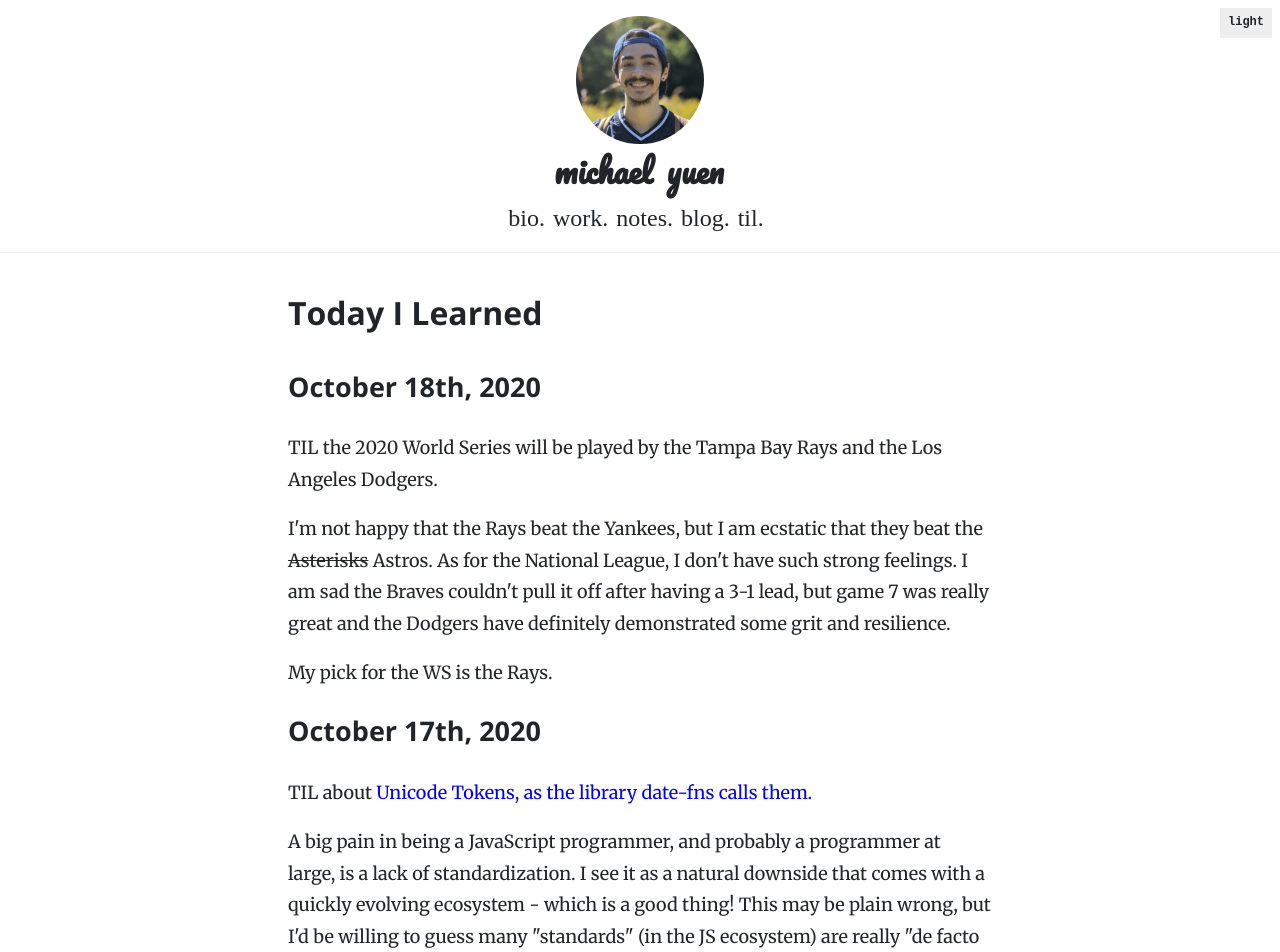
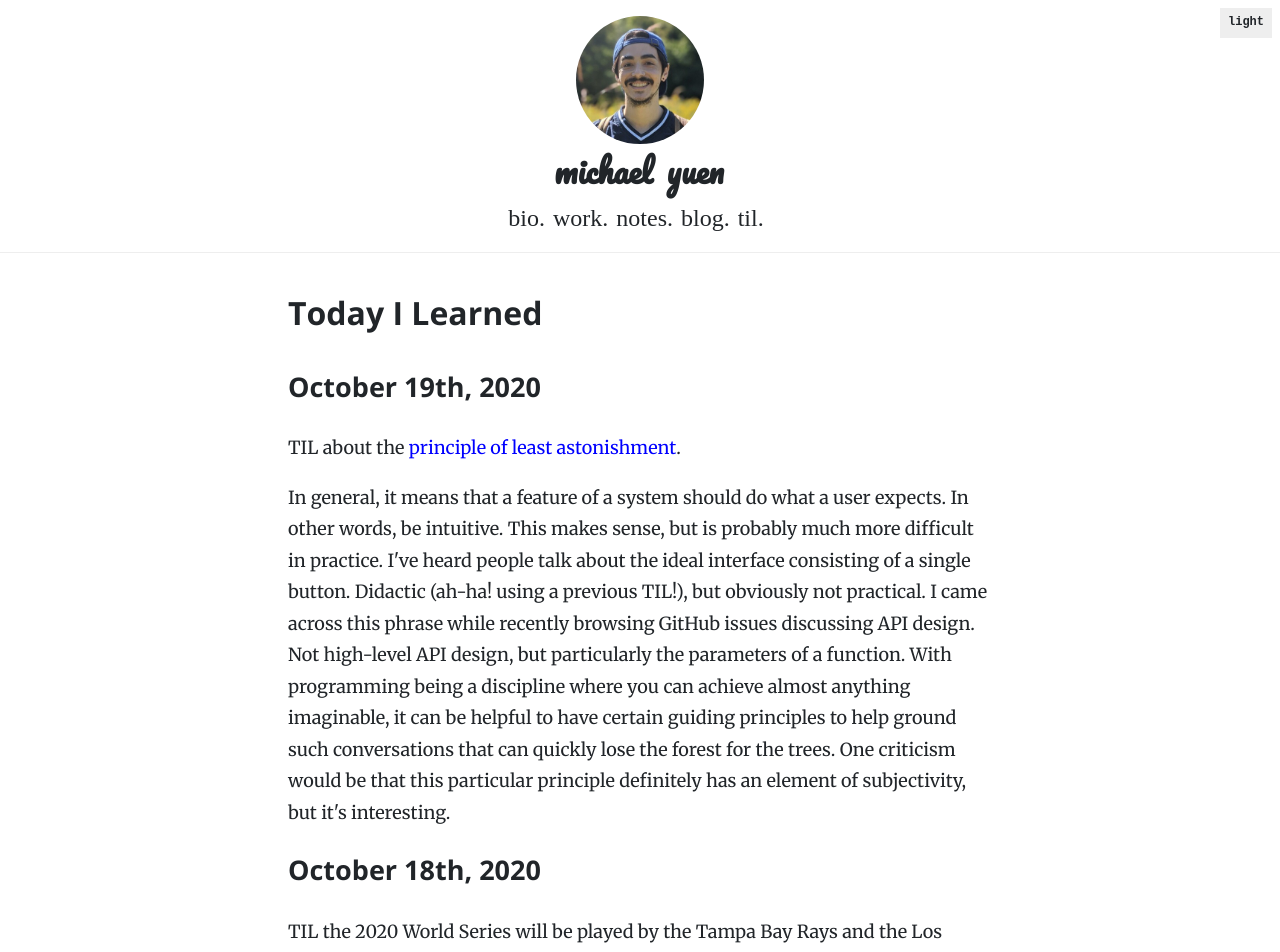
Before and after one commit to michaelyuen/personal-website, a Next.js app in the folder v5/: page /today-i-learned in a window 1280 px wide. Shown: the top 952 px of the page. Built offline with nearby package versions, Linux system fonts and the light colour scheme; a web font is replaced by a local one.

Commit message:
Add TIL for 2020-10-19 (#45)

```diff
--- a/v5/pages/today-i-learned.tsx
+++ b/v5/pages/today-i-learned.tsx
@@ -2,6 +2,32 @@ export default function TIL() {
   return (
     <section className="TILContainer">
       <h1>Today I Learned</h1>
+      <h2>October 19th, 2020</h2>
+      <p>
+        TIL about the{" "}
+        <a
+          href="https://en.wikipedia.org/wiki/Principle_of_least_astonishment"
+          target="_blank"
+        >
+          principle of least astonishment
+        </a>
+        .
+      </p>
+      <p>
+        In general, it means that a feature of a system should do what a user
+        expects. In other words, be intuitive. This makes sense, but is probably
+        much more difficult in practice. I've heard people talk about the ideal
+        interface consisting of a single button. Didactic (ah-ha! using a
+        previous TIL!), but obviously not practical. I came across this phrase
+        while recently browsing GitHub issues discussing API design. Not
+        high-level API design, but particularly the parameters of a function.
+        With programming being a discipline where you can achieve almost
+        anything imaginable, it can be helpful to have certain guiding
+        principles to help ground such conversations that can quickly lose the
+        forest for the trees. One criticism would be that this particular
+        principle definitely has an element of subjectivity, but it's
+        interesting.
+      </p>
       <h2>October 18th, 2020</h2>
       <p>
         TIL the 2020 World Series will be played by the Tampa Bay Rays and the
```
